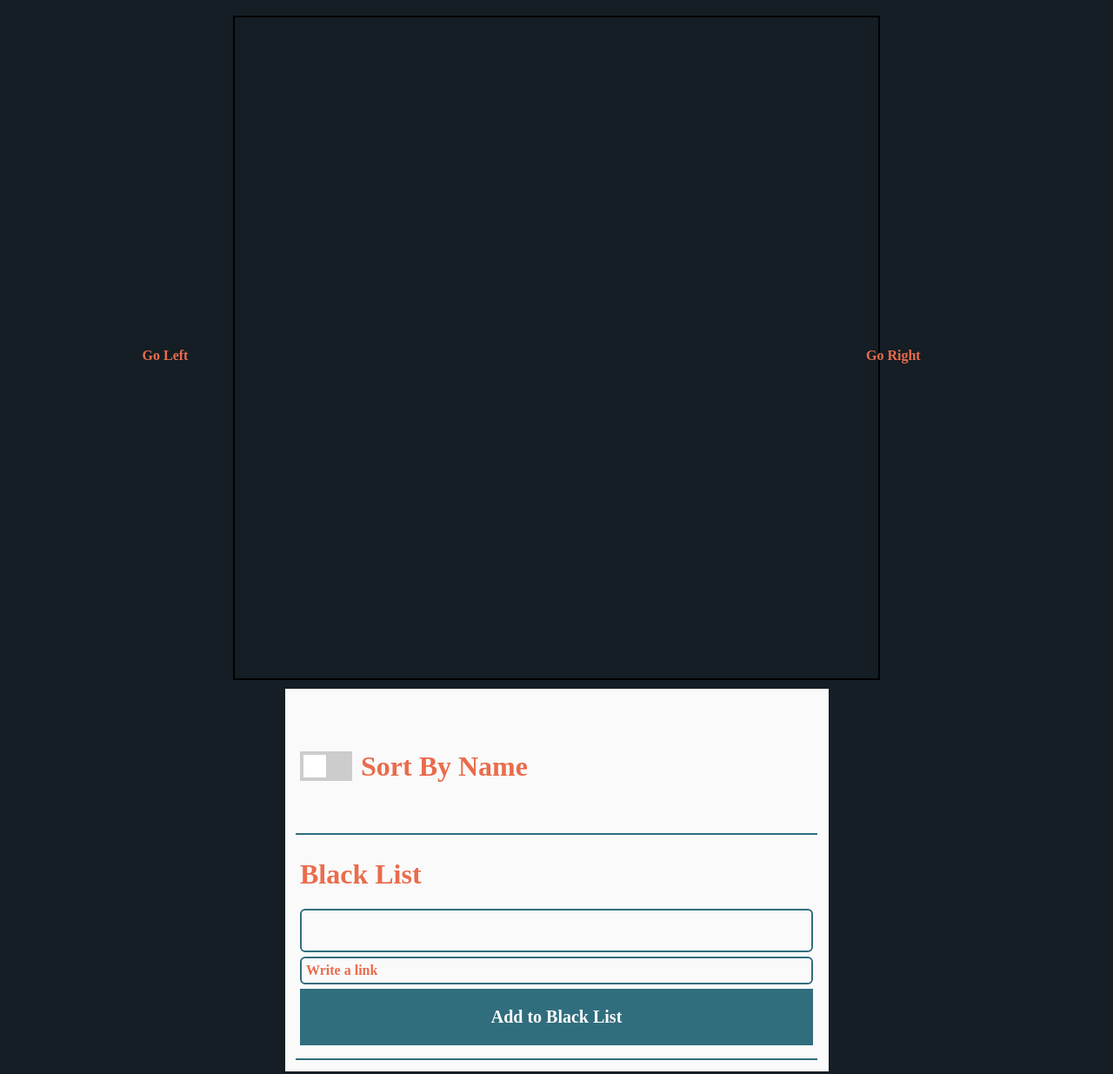
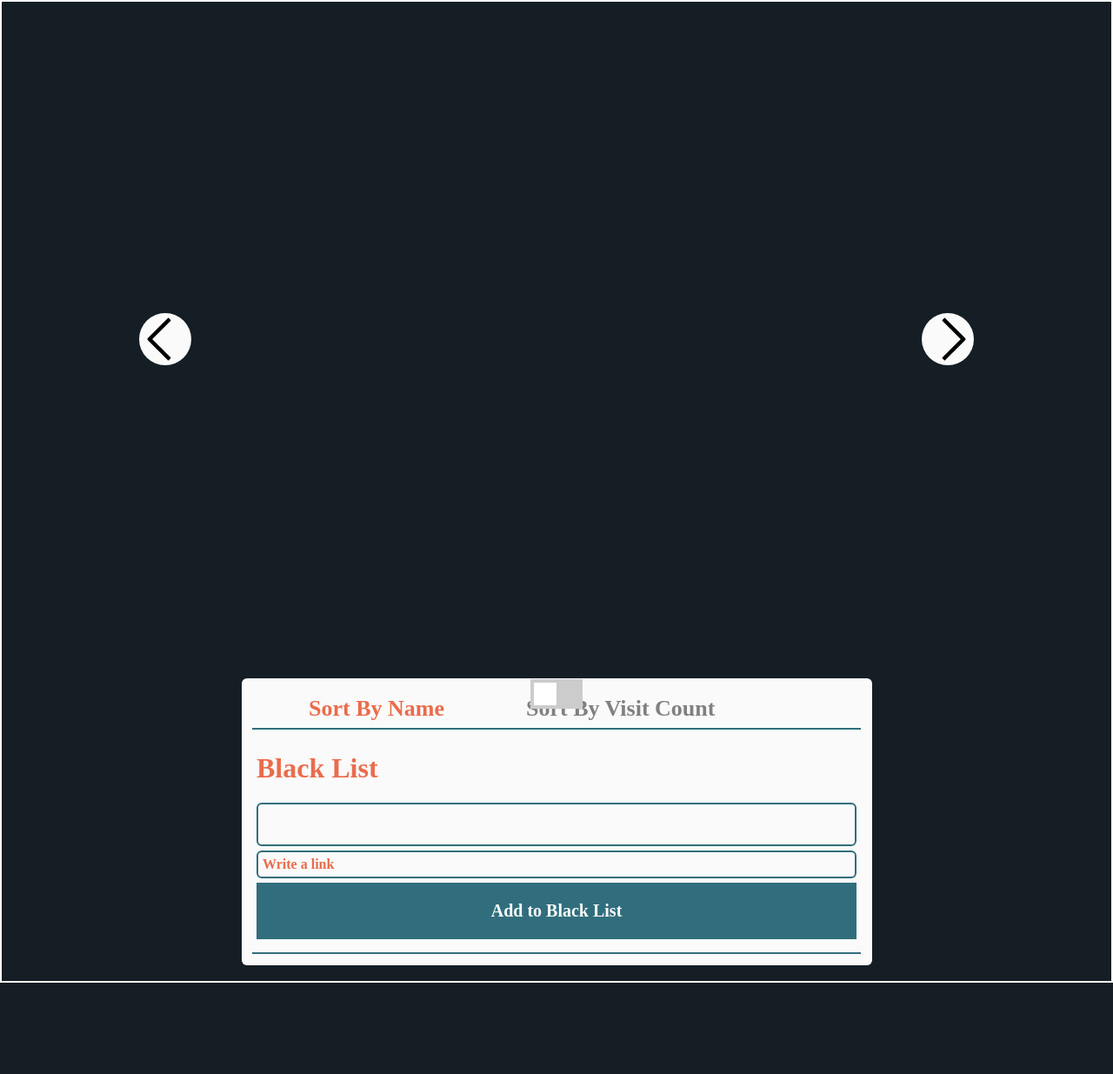
Before and after one commit to Ardelon/chrome-extension-url-counter, a website built with webpack: page html/options.html in a window 1280 px wide. Shown: the whole page at 87% size. After the commit the page ends 1130 px from the top, so only its background shows below. Built offline with nearby package versions, Linux system fonts and the light colour scheme; some packages are replaced by stand-ins of ours.

Commit message:
UI Improvement

```diff
--- a/html/options.html
+++ b/html/options.html
@@ -12,17 +12,23 @@
 
     <div class="list-container-holder">
         <div id=list-container-belt class="list-container-belt"></div>
-        <div id="list-container-go-left-button" class="list-container-go-left-button">Go Left</div>
-        <div id="list-container-go-right-button" class="list-container-go-right-button">Go Right</div>
+        <div id="list-container-go-left-button" class="list-container-go-left-button">
+            <div class="upper-line"></div>
+            <div class="lower-line"></div>
+        </div>
+        <div id="list-container-go-right-button" class="list-container-go-right-button">
+            <div class="upper-line"></div>
+            <div class="lower-line"></div>
+        </div>
     </div>
     <div id="option-selection" class="option-selection-group">
         <div id="sort-control-container" class="option-selection-element">
-
             <label class="switch">
                 <input type="checkbox" id="sort-by-switch-input">
                 <span class="slider" id="sort-by-switch-span"></span>
             </label>
-            <h1 id="sort-by-header" style="display: inline-block; margin-left:10px"></h1>
+            <div id ="sort-by-name" class="options-header left">Sort By Name</div>
+            <div id="sort-by-visit-count" class="options-header right">Sort By Visit Count</div>
         </div>
 
         <div id="black-list-container" class="option-black-list">
--- a/src/js/generateSlider.js
+++ b/src/js/generateSlider.js
@@ -32,6 +32,27 @@ goLeftButton.addEventListener('click', thLeft)
 
 goRightButton.addEventListener('click', thRight);
 
+listContainer.addEventListener('scroll', (e) => {
+    e.preventDefault();
+
+    if (listContainer.scrollLeft >= listContainer.scrollWidth - listContainer.clientWidth) {
+        goRightButton.classList.add("hide");
+    } else {
+        goRightButton.classList.remove("hide");
+    }
+
+    if (listContainer.scrollLeft <= 0) {
+        goLeftButton.classList.add("hide");
+    } else {
+        goLeftButton.classList.remove("hide");
+    }
+
+
+    goRightButton.removeEventListener('scroll', (e) => {
+        e.preventDefault();
+    })
+} )
+
 const slideVisionMethod2 = (direction) => {
 
     let frame = 64;
@@ -50,7 +71,7 @@ const slideVisionMethod2 = (direction) => {
             horizontalAmount = parseInt(style.marginLeft) + parseInt(style.marginRight) + parseInt(style.width)
             const elementIndex = Math.floor(belt.scrollLeft / horizontalAmount);
             target = Math.max((elementIndex - 1) * horizontalAmount, 0);
-            console.log(elementIndex, target);
+
             interval = setInterval(() => {
                 belt.scrollLeft = Math.max(belt.scrollLeft - Math.max(horizontalAmount/frame, 1), target);
                 if (belt.scrollLeft === target) {
@@ -278,5 +299,6 @@ export const scrollBeltToEnd = () => {
     const firstChild = belt.firstElementChild;
     const style = window.getComputedStyle(firstChild);
     belt.scrollLeft = belt.scrollWidth - belt.clientWidth;
+    goRightButton.classList.add("hide");
 
 }
--- a/src/js/options.js
+++ b/src/js/options.js
@@ -1,4 +1,4 @@
-import '../style/options.scss';
+import '../style/index.scss';
 
 import {renderSlider, scrollBeltToEnd} from './generateSlider';
 import {getSortingOptions, setSortingOptions} from './manageOptions';
@@ -10,7 +10,8 @@ import {
 //#region Elements
 
 
-const sortByHeader = document.getElementById("sort-by-header");
+const sortByName = document.getElementById("sort-by-name");
+const sortByVisitCount = document.getElementById("sort-by-visit-count");
 const sortBySwitch = document.getElementById("sort-by-switch-input");
 const sortBySwitchSpan = document.getElementById("sort-by-switch-span");
 
@@ -38,9 +39,11 @@ const inputPlaceholder = "Write a link"
         const sortingOption = await getSortingOptions();
 
         if (sortingOption === 'sortByName') {
-            sortByHeader.innerHTML = `<p>Sort By Name</p>`;
+            sortByName.classList.add("flamio");
+            sortByVisitCount.classList.remove("flamio");
         } else {
-            sortByHeader.innerHTML = `<p>Sort By Visit Count</p>`;
+            sortByName.classList.remove("flamio");
+            sortByVisitCount.classList.add("flamio");
             sortBySwitch.checked = true
         }
     }
@@ -52,10 +55,12 @@ const inputPlaceholder = "Write a link"
             e.preventDefault();
             if (!sortBySwitch.checked) {
                 setSortingOptions('sortByName');
-                sortByHeader.innerHTML = `<p>Sort By Name</p>`;
+                sortByName.classList.add("flamio");
+                sortByVisitCount.classList.remove("flamio");
             } else {
                 setSortingOptions('sortByVisitCount')
-                sortByHeader.innerHTML = `<p>Sort By Visit Count</p>`;
+                sortByName.classList.remove("flamio");
+                sortByVisitCount.classList.add("flamio");
             }
 
             //TODO Update Data Here
--- a/src/style/listContainer.scss
+++ b/src/style/listContainer.scss
@@ -9,14 +9,52 @@
     position: absolute;
     top: 50%;
     left: 5%;
-    transform: translate(-50%, 0);
+    transform: translate(-50%, -50%);
+    width: 60px;
+    height: 60px;
+    border-radius: 250px;
+    background-color: #fafafa;
+
+    &:hover {
+        cursor: pointer;
+    }
 }
+
 
 .list-container-go-right-button {
     position: absolute;
     top: 50%;
-    right: 5%;
-    transform: translate(-50%, 0);
+    right: calc(5% - 60px);
+    transform: translate(-50%, -50%) rotate(180deg);
+    width: 60px;
+    height: 60px;
+    border-radius: 250px;
+    background-color: #fafafa;
+
+    &:hover {
+        cursor: pointer;
+    }
+}
+
+.upper-line {
+    position: absolute;
+    width: 30px;
+    border: 2px solid black;
+    transform: rotate(-45deg);
+    background-color: black;
+    top: 29%;
+    left: 10%;
+
+}
+
+.lower-line {
+    position: absolute;
+    width: 30px;
+    border : 2px solid black;
+    transform: rotate(45deg);
+    background-color: black;
+    bottom : 29%;
+    left: 10%;
 }
 
 .list-container-belt {
@@ -24,7 +62,7 @@
     height: 760px;
     margin: auto;
     display: flex;
-    border: 2px solid black;
+    // border: 2px solid black;
     align-items: baseline;
     overflow-x: auto;
     overflow-y: auto;
@@ -104,5 +142,11 @@
     margin: auto;
     background-color: #316e7d;
     width: 140px;
+    border-radius: 6px;
 
 }
+
+.delete-button:hover{
+    cursor: pointer;
+    background-color: #51c1dd;
+}
--- a/src/style/options.scss
+++ b/src/style/options.scss
@@ -92,12 +92,13 @@ body {
 }
 
 .option-selection-group {
-    width: 600px;
+    width: 700px;
     margin: 10px auto 10px;
     background-color: #fafafa;
     display: flex;
     padding: 12.5px;
     flex-direction: column;
+    border-radius: 6px;
 }
 
 .option-selection-element {
@@ -106,8 +107,24 @@ body {
     border-bottom: 2px solid #316e7d ;
     padding: 5px;
     /* flex-direction: column; */
+
+
+}
+.options-header {
+    display: flex;
+    color: gray;
+    width: 250px;
+    font-size: 26px;
 }
 
+.left {
+    left : 5%;
+}
+
+.right {
+    right: calc(5% - 250px);
+    text-align: right;
+}
 .count-indicator {
     font-size: 17px;
     text-align: center;
--- a/src/style/popup.scss
+++ b/src/style/popup.scss
@@ -74,6 +74,7 @@ body {
 
 .list-element:hover {
     background-color: #316e7d;
+    cursor: pointer;
 }
 
 
@@ -136,6 +137,11 @@ footer {
     background-color: #316e7d;
 }
 
+.footer-buttons:hover {
+    background-color: #51c1dd;
+    cursor: pointer;
+}
+
 .this-site-will-not-be-saved {
     background-color: #51c1dd;
 }
--- a/src/style/switchButton.scss
+++ b/src/style/switchButton.scss
@@ -3,6 +3,10 @@
   display: inline-block;
   width: 60px;
   height: 34px;
+  top : 50%;
+  left: 50%;
+  transform: translate(-50%, -50%);
+
 }
 
 .switch input {
@@ -36,11 +40,11 @@
 }
 
 input:checked + .slider {
-  background-color: #2196F3;
+  background-color: #316e7d;
 }
 
 input:focus + .slider {
-  box-shadow: 0 0 1px #2196F3;
+  box-shadow: 0 0 1px #316e7d;
 }
 
 input:checked + .slider:before {
@@ -57,3 +61,7 @@ input:checked + .slider:before {
 .slider.round:before {
   border-radius: 50%;
 }
+
+.flamio {
+  color: #e96c4c ;
+}
```
Also changed, not shown: build/options.js, build/popup.js, 4 other files.
